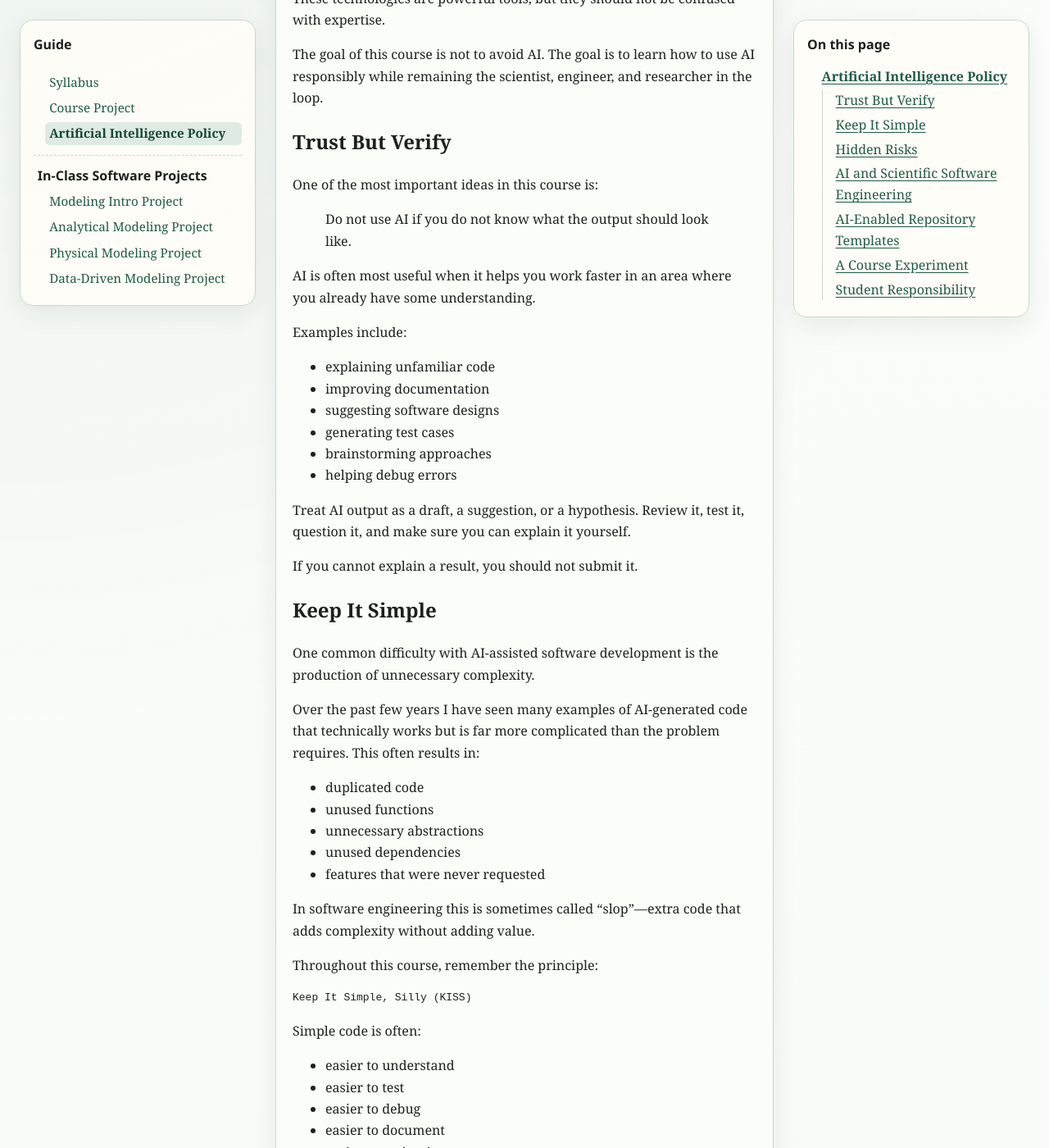
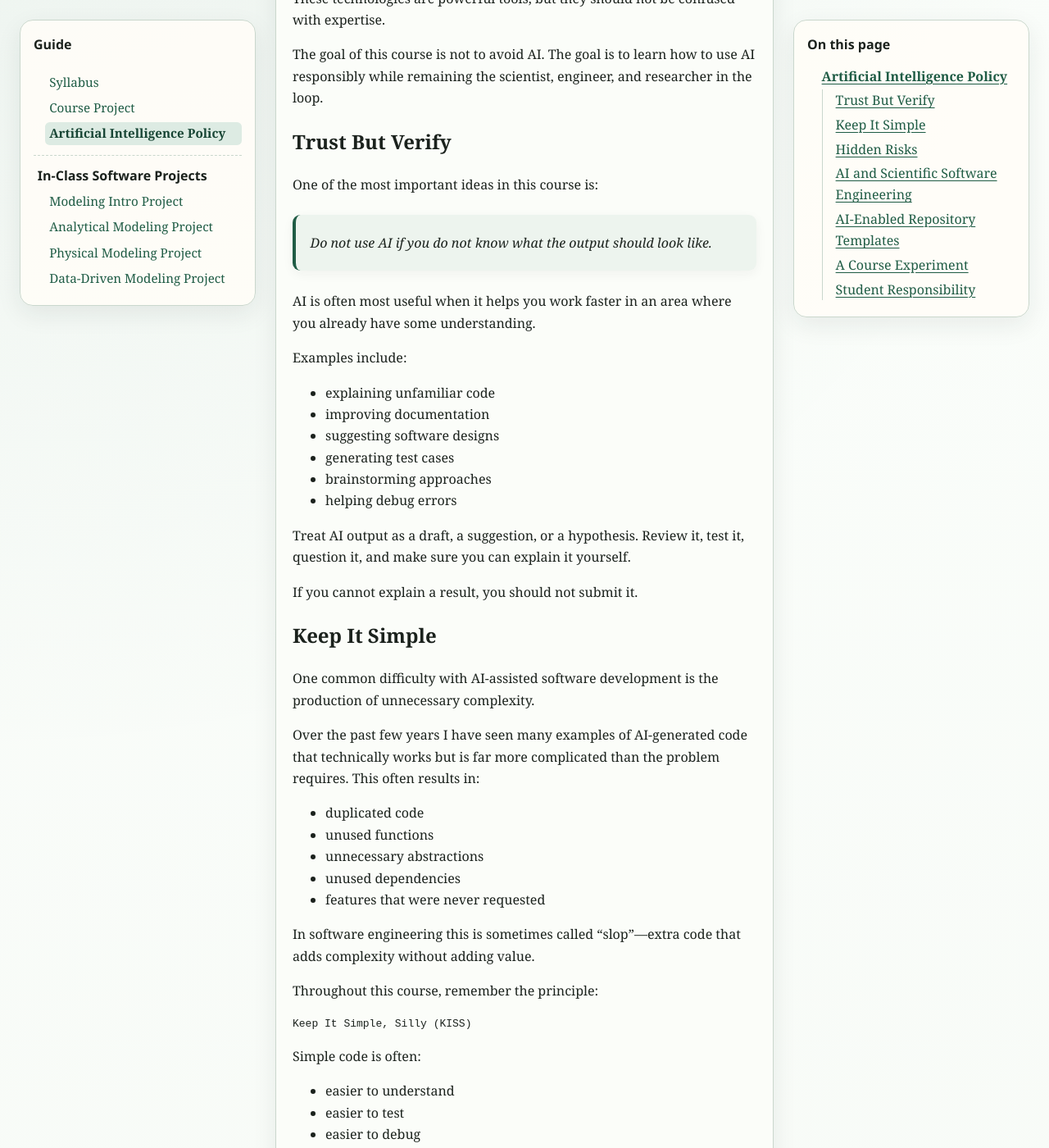
Before and after one commit to msu-cmse-courses/cmse802-FS26, a Jekyll site: the page built from Guide/03-AI_Policy.md, in a window 1280 px wide and 1400 px high, scrolled down 502 px. Shown: the whole window at 82% size. Built offline with Jekyll 4.4.1, drawn with Linux system fonts in a browser that asks for light colours; our own code applies the rules of GitHub Pages for plain Markdown files.

Commit message:
Adding in quote syntax

```diff
--- a/_layouts/default.html
+++ b/_layouts/default.html
@@ -63,6 +63,33 @@
     img {
       max-width: 100%;
       height: auto;
+    }
+
+    blockquote {
+      margin: 1.5rem 0;
+      padding: 0.9rem 1.1rem;
+      background: var(--panel-alt);
+      border-left: 4px solid var(--accent);
+      border-radius: 0.6rem;
+      color: var(--text);
+      box-shadow: 0 4px 14px rgba(31, 35, 40, 0.05);
+    }
+
+    blockquote p {
+      margin: 0.4rem 0;
+    }
+
+    blockquote p:first-child {
+      font-style: italic;
+    }
+
+    blockquote cite,
+    blockquote footer {
+      display: block;
+      margin-top: 0.55rem;
+      color: var(--muted);
+      font-size: 0.92rem;
+      font-style: normal;
     }
 
     .sr-only {
```
